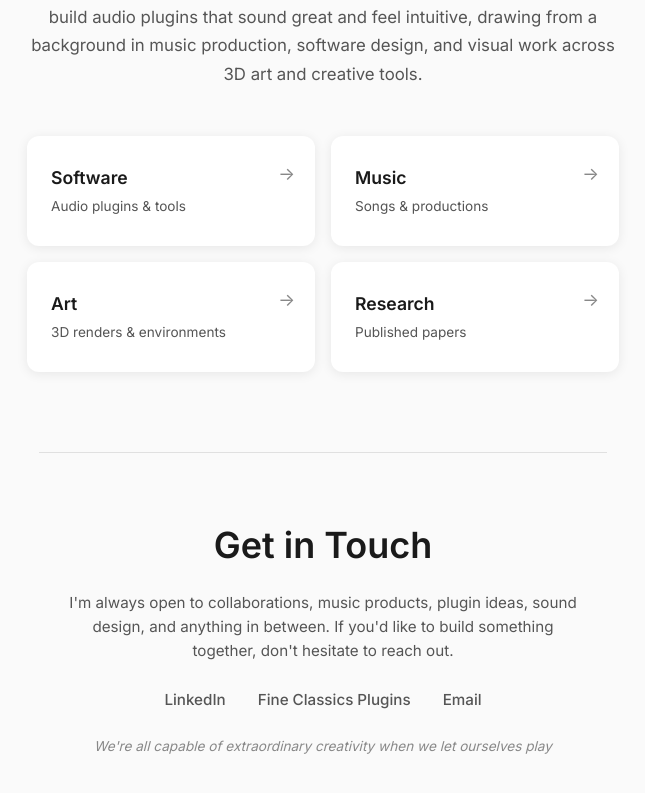
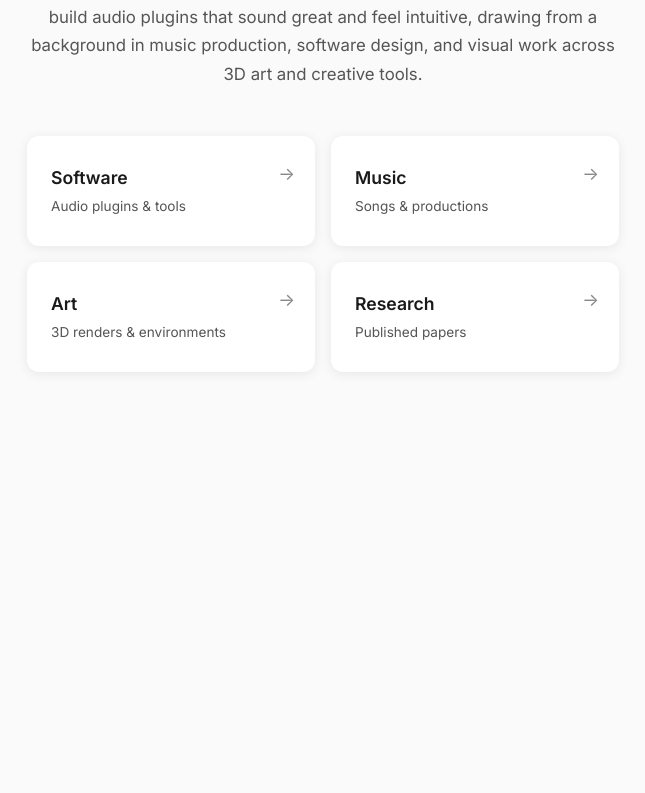
Before and after one commit to noahdeetzers/noahdeetzers.github.io, a React (Vite) app: page / in a window 1280 px wide. Shown: the part 429-1222 px from the top of the page, without its empty margins (317-962 px from the left). After the commit the page ends 881 px from the top, so only its background shows below. Built offline with nearby package versions, Linux system fonts and the light colour scheme.

Commit message:
removed contact

```diff
--- a/src/components/Contact.jsx
+++ /dev/null
@@ -1,34 +0,0 @@
-import { motion } from 'framer-motion'
-
-export default function Contact() {
-  return (
-    <footer className="contact" id="contact">
-      <motion.div
-        className="contact-content"
-        initial={{ opacity: 0, y: 20 }}
-        whileInView={{ opacity: 1, y: 0 }}
-        viewport={{ once: true }}
-        transition={{ duration: 0.5 }}
-      >
-        <h2>Get in Touch</h2>
-        <p className="contact-heading">
-          I'm always open to collaborations, music products, plugin ideas, sound
-          design, and anything in between. If you'd like to build something together,
-          don't hesitate to reach out.
-        </p>
-        <div className="contact-links">
-          <a href="https://www.linkedin.com/in/noahdeetz" target="_blank" rel="noopener noreferrer">
-            LinkedIn
-          </a>
-          <a href="https://fineclassicsplugins.com" target="_blank" rel="noopener noreferrer">
-            Fine Classics Plugins
-          </a>
-          <a href="mailto:deetznoah@gmail.com">
-            Email
-          </a>
-        </div>
-        <p className="footer-tagline">We're all capable of extraordinary creativity when we let ourselves play</p>
-      </motion.div>
-    </footer>
-  )
-}
--- a/src/components/Layout.jsx
+++ b/src/components/Layout.jsx
@@ -1,5 +1,4 @@
 import Nav from './Nav'
-import Contact from './Contact'
 import { Outlet } from 'react-router-dom'
 
 export default function Layout() {
@@ -9,7 +8,6 @@ export default function Layout() {
       <main>
         <Outlet />
       </main>
-      <Contact />
     </div>
   )
 }
```
